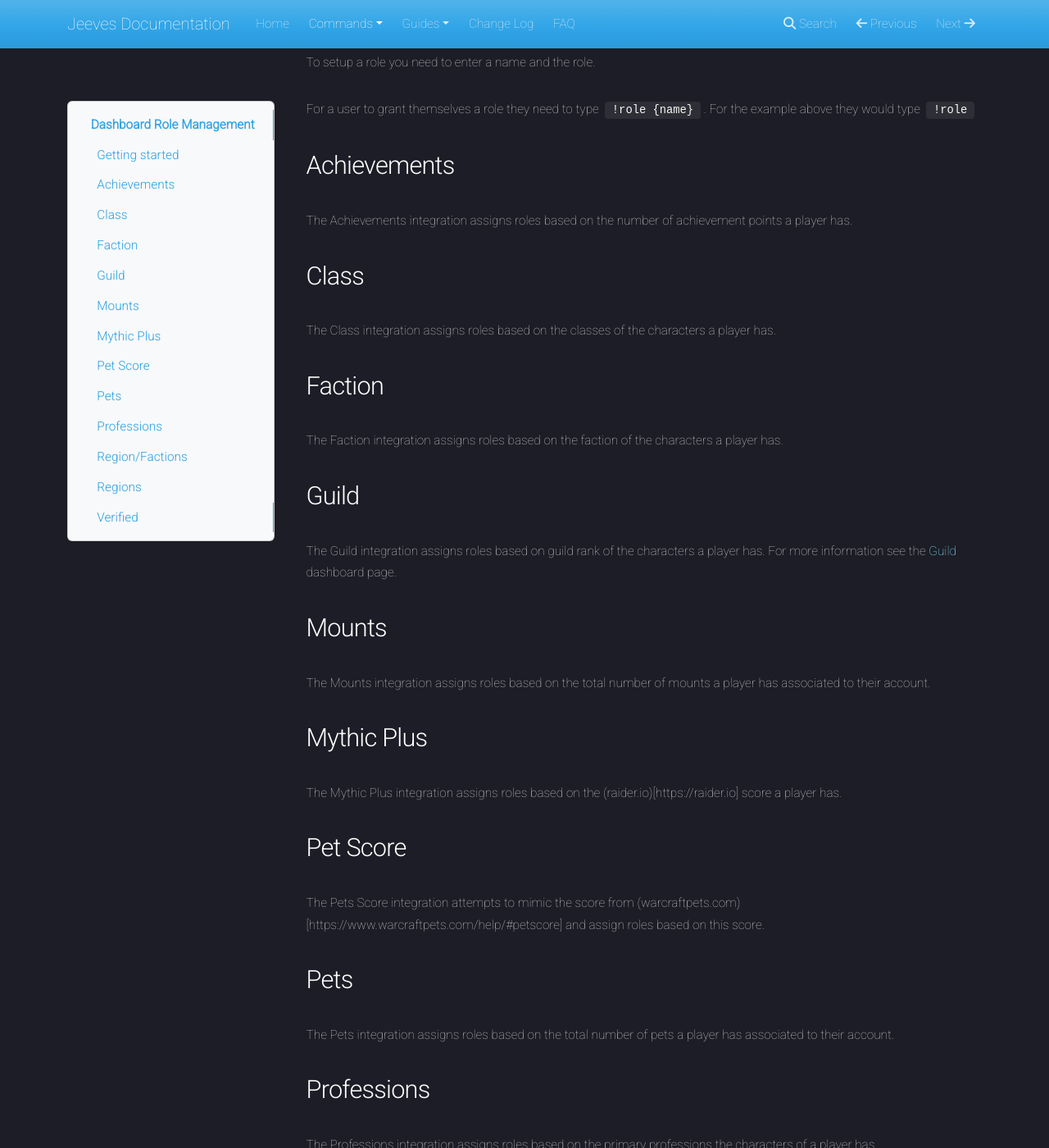
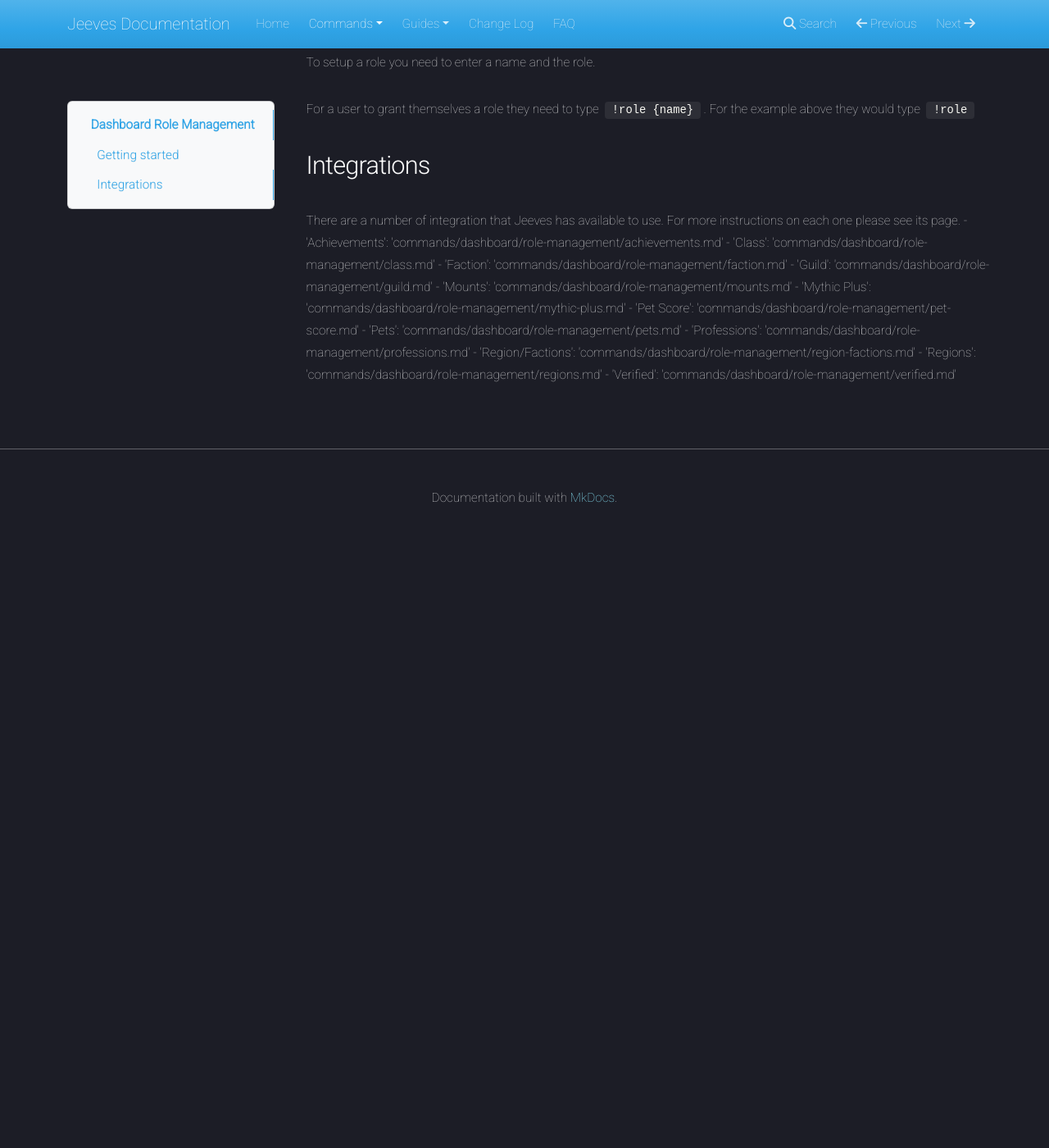
Before and after one commit to TeamJeeves/Jeeves-Bot-Documentation, an MkDocs documentation site: the page built from docs/commands/dashboard/role-management.md, in a window 1280 px wide and 1400 px high, scrolled down 1097 px. Shown: the whole window at 82% size. Built offline with MkDocs 1.6.1, drawn with Linux system fonts in a browser that asks for light colours; nearby versions of some CDN libraries; after the commit the page ends 1749 px from its top, so only the background shows below that; some of the changed text lies outside the part shown.

Commit message:
Added basic descriptions to role-management pages

```diff
--- a/docs/commands/dashboard/role-management.md
+++ b/docs/commands/dashboard/role-management.md
@@ -31,40 +31,18 @@ To setup a role you need to enter a name and the role.
 <!--- #TODO: Add example screenshot --->
 For a user to grant themselves a role they need to type `!role {name}`. For the example above they would type `!role `
 
-## Achievements
+## Integrations
 
-The Achievements integration assigns roles based on the number of achievement points a player has.
-## Class
-
-The Class integration assigns roles based on the classes of the characters a player has.
-## Faction
-
-The Faction integration assigns roles based on the faction of the characters a player has.
-## Guild
-
-The Guild integration assigns roles based on guild rank of the characters a player has. For more information see the [Guild](guild.md) dashboard page.
-## Mounts
-
-The Mounts integration assigns roles based on the total number of mounts a player has associated to their account.
-## Mythic Plus
-
-The Mythic Plus integration assigns roles based on the (raider.io)[https://raider.io] score a player has.
-## Pet Score
-
-The Pets Score integration attempts to mimic the score from (warcraftpets.com)[https://www.warcraftpets.com/help/#petscore] and assign roles based on this score.
-## Pets
-
-The Pets integration assigns roles based on the total number of pets a player has associated to their account.
-## Professions
-
-The Professions integration assigns roles based on the primary professions the characters of a player has.
-## Region/Factions
-
-The Region/Factions integration assigns roles based on the region of a players account as well as the faction that their characters are.
-## Regions
-
-The Region integration assigns roles based on the region of a players account.
-
-## Verified
-
-The Verified integration assigns the 'Verified' role to all users that have linked their discord account to a battle.net account via `!auth`
+There are a number of integration that Jeeves has available to use. For more instructions on each one please see its page.
+- 'Achievements': 'commands/dashboard/role-management/achievements.md'
+- 'Class': 'commands/dashboard/role-management/class.md'
+- 'Faction': 'commands/dashboard/role-management/faction.md'
+- 'Guild': 'commands/dashboard/role-management/guild.md'
+- 'Mounts': 'commands/dashboard/role-management/mounts.md'
+- 'Mythic Plus': 'commands/dashboard/role-management/mythic-plus.md'
+- 'Pet Score': 'commands/dashboard/role-management/pet-score.md'
+- 'Pets': 'commands/dashboard/role-management/pets.md'
+- 'Professions': 'commands/dashboard/role-management/professions.md'
+- 'Region/Factions': 'commands/dashboard/role-management/region-factions.md'
+- 'Regions': 'commands/dashboard/role-management/regions.md'
+- 'Verified': 'commands/dashboard/role-management/verified.md'
```
Also changed, not shown: docs/commands/dashboard/role-management/achievements.md (+3 -0 lines), docs/commands/dashboard/role-management/class.md (+3 -0 lines), docs/commands/dashboard/role-management/faction.md (+3 -0 lines), docs/commands/dashboard/role-management/guild.md (+3 -0 lines), docs/commands/dashboard/role-management/mounts.md (+3 -0 lines), docs/commands/dashboard/role-management/mythic-plus.md (+3 -0 lines), docs/commands/dashboard/role-management/pet-score.md (+3 -0 lines), docs/commands/dashboard/role-management/pets.md (+3 -0 lines), docs/commands/dashboard/role-management/professions.md (+3 -0 lines), docs/commands/dashboard/role-management/region-factions.md (+3 -0 lines), docs/commands/dashboard/role-management/regions.md (+3 -0 lines), docs/commands/dashboard/role-management/verified.md (+3 -0 lines), docs/commands/tools/realm-status.md (added).
